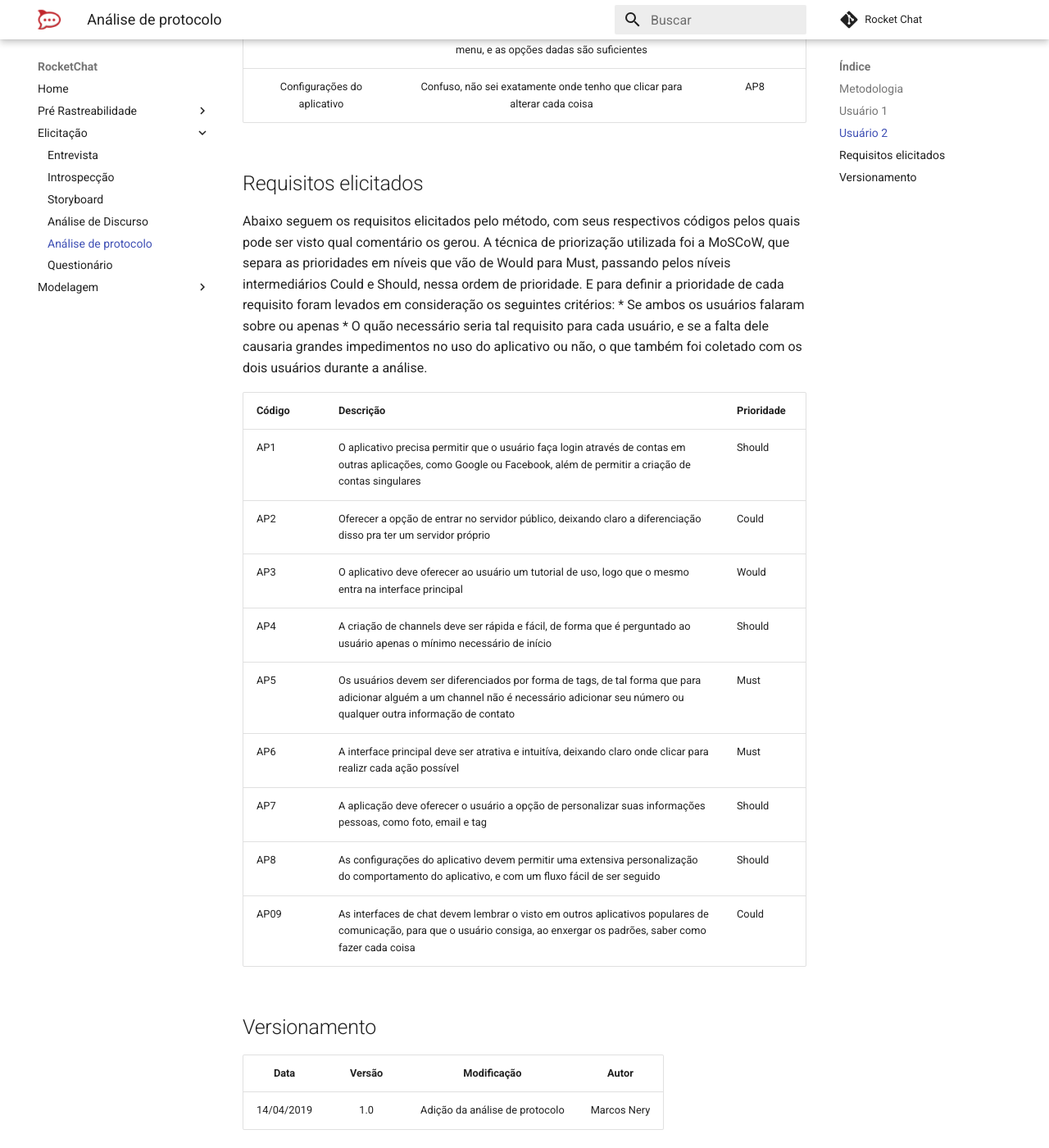
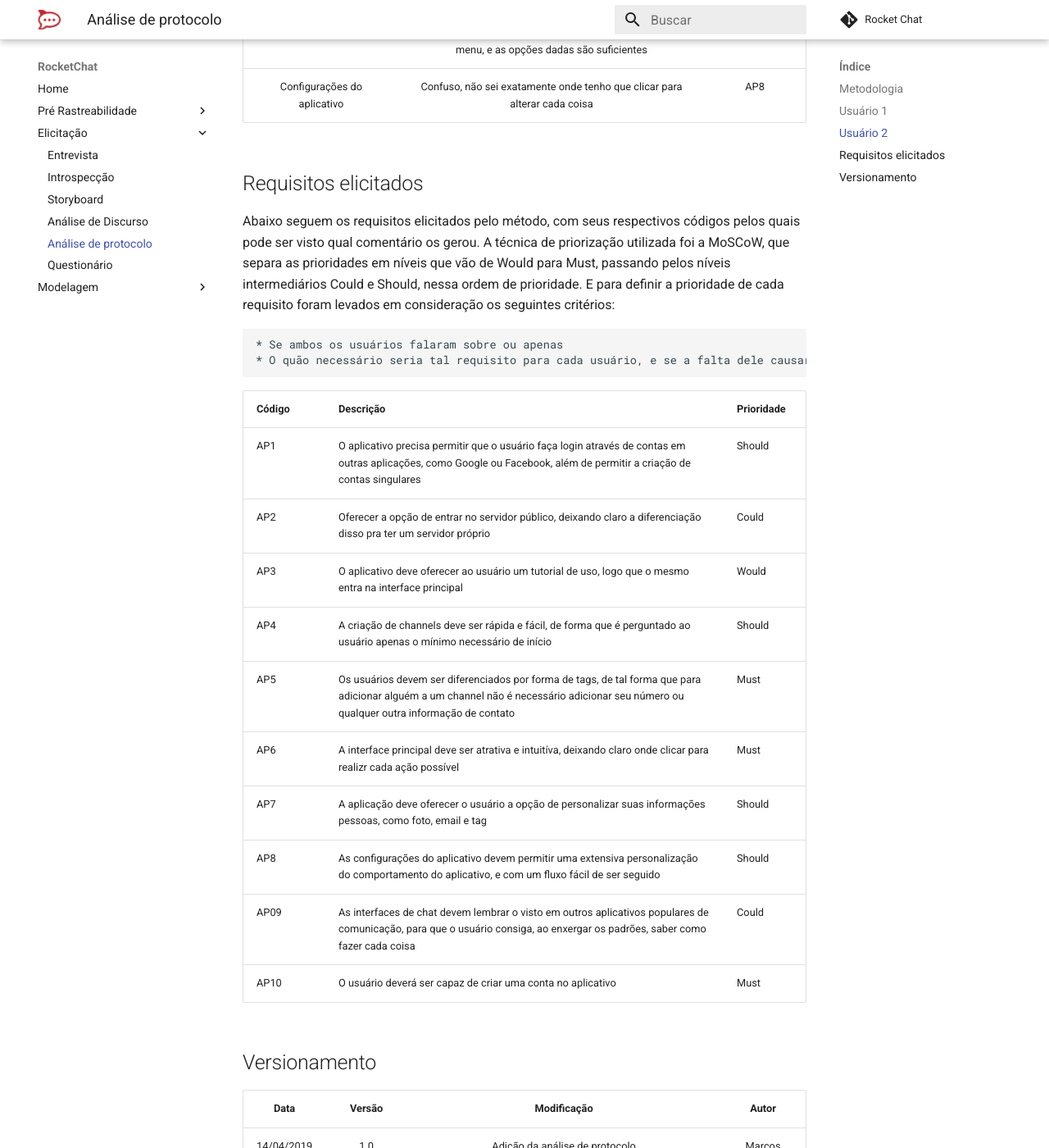
Before and after one commit to MarcosNBJ/2019.1-RocketChat, an MkDocs documentation site: the page built from docs/Elicitação/analprot.md, in a window 1280 px wide and 1400 px high, scrolled down 1968 px. Shown: the whole window at 82% size. Built offline with MkDocs 1.6.1 and Material for MkDocs 9.7.7, drawn with Linux system fonts in a browser that asks for light colours; comment, search, counter and statistics services are not loaded; some of the changed text lies outside the part shown.

Commit message:
Update analprot.md

```diff
--- a/docs/Elicitação/analprot.md
+++ b/docs/Elicitação/analprot.md
@@ -11,7 +11,7 @@
 
 |Atividade|Comentário|Requisitos fomentados|
 |:--:|:--:|:--:|
-|Login| Legal não ter que criar conta e poder fazer login com as contas de outros lugares, eu farei com o Facebook|AP1|
+|Login| Legal não ter que criar conta e poder fazer login com as contas de outros lugares, eu farei com o Facebook|AP1, AP10|
 |Entrar no servidor| Agora estou entrando no servidor público do Rocket.chat, o que é uma opção legal de se ter, já que eu não faço parte de nenhum outro servidor instânciado |AP2|
 |Primeiro contato com a tela principal do aplicativo|A interface é intuitíva o suficiente, mas seria bom ter um pequeno tutorial para ensinar onde faço cada coisa, já que o aplicativo parece ter muitas funcionalidades|AP3, AP6|
 |Criar channel e adicionar usuário 2 para uma conversa|Para criar um channel de conversas o processo é bem fácil, a tela de criação pede o mínimo de informações necessárias para possibilitar a criação e a adição dos primeiros usuários|AP4|
@@ -36,6 +36,7 @@
 ## Requisitos elicitados
 
 Abaixo seguem os requisitos elicitados pelo método, com seus respectivos códigos pelos quais pode ser visto qual comentário os gerou. A técnica de priorização utilizada foi a MoSCoW, que separa as prioridades em níveis que vão de Would para Must, passando pelos níveis intermediários Could e Should, nessa ordem de prioridade. E para definir a prioridade de cada requisito foram levados em consideração os seguintes critérios:
+
 	* Se ambos os usuários falaram sobre ou apenas
 	* O quão necessário seria tal requisito para cada usuário, e se a falta dele causaria grandes impedimentos no uso do aplicativo ou não, o que também foi coletado com os dois usuários durante a análise.
 
@@ -51,6 +52,7 @@
 |AP7| A aplicação deve oferecer o usuário a opção de personalizar suas informações pessoas, como foto, email e tag | Should |
 |AP8| As configurações do aplicativo devem permitir uma extensiva personalização do comportamento do aplicativo, e com um fluxo fácil de ser seguido | Should |
 |AP09| As interfaces de chat devem lembrar o visto em outros aplicativos populares de comunicação, para que o usuário consiga, ao enxergar os padrões, saber como fazer cada coisa |Could|
+|AP10|O usuário deverá ser capaz de criar uma conta no aplicativo|Must|
 
 
 ## Versionamento
@@ -58,3 +60,4 @@
 | Data | Versão | Modificação | Autor |
 |  :------: | :------: | :------: | :------: |
 | 14/04/2019 | 1.0 | Adição da análise de protocolo | Marcos Nery |
+| 02/05/2019 | 1.1 | Adição do requisito AP10, por necessidades levantadas nos cenários | Marcos Nery |
```
